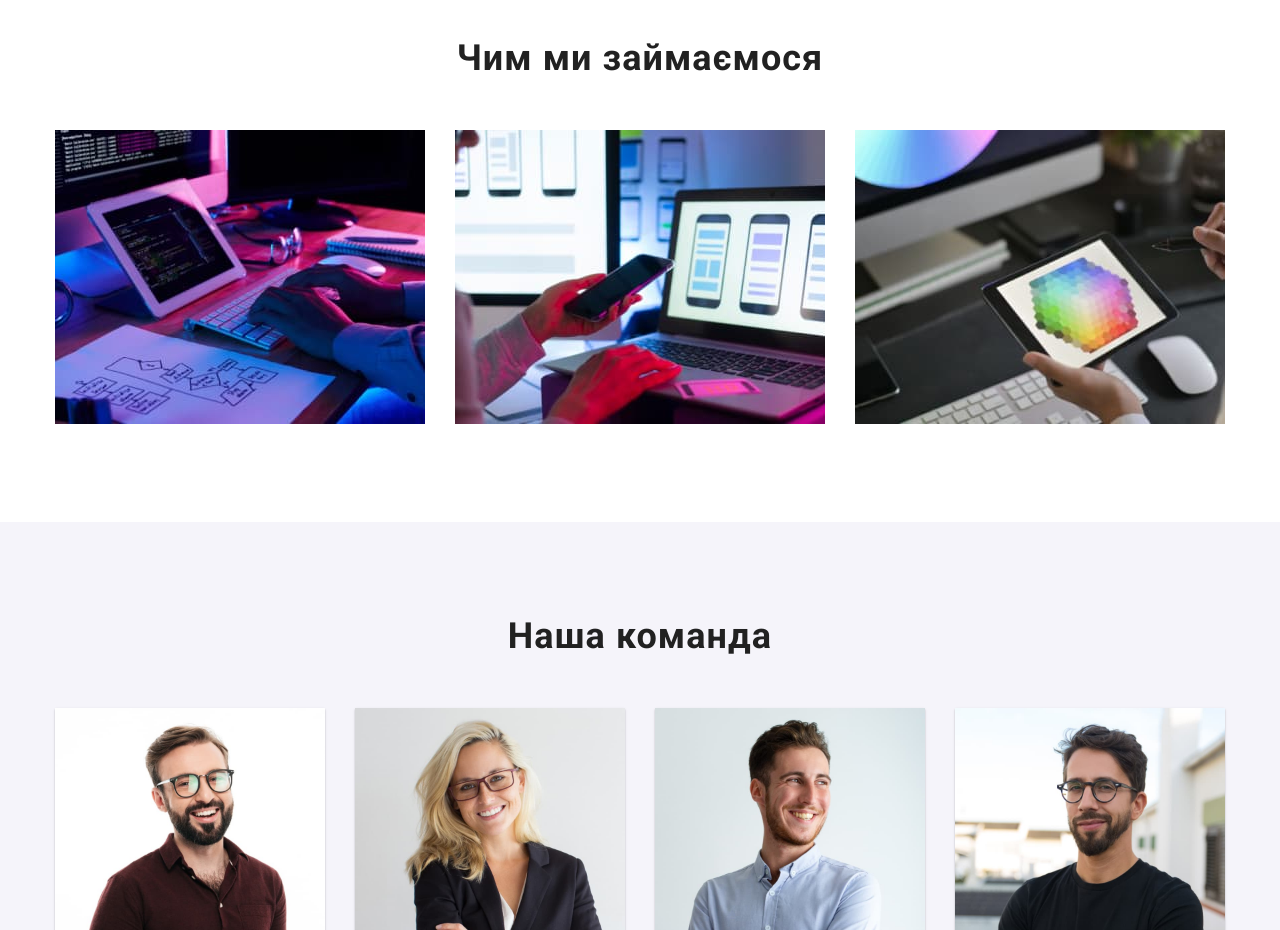
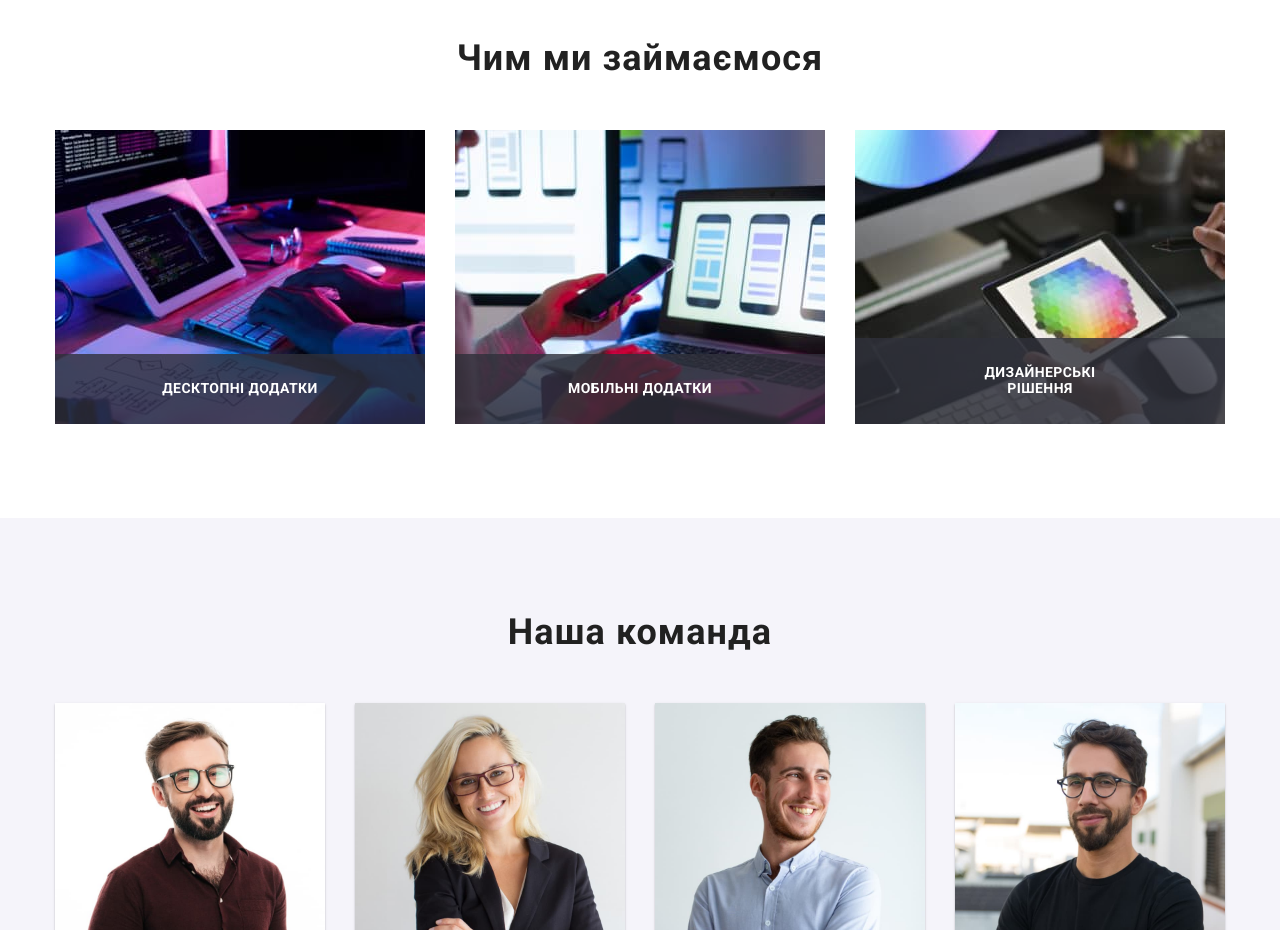
Before and after one commit to AndriiKostenko84/goit-markup-hw-05, a plain HTML site: page index.html in a window 1280 px wide. Shown: the part 1080-2010 px from the top of the page. Drawn offline with nearby package versions, Linux system fonts and the light colour scheme.

Commit message:
додає текст поверх тексту

```diff
--- a/css/styles.css
+++ b/css/styles.css
@@ -314,6 +314,32 @@ ul {
   gap: var(--indent);
 }
 
+
+.work-thumb {
+position: relative;
+
+}
+.work-img {
+  display: block;
+}
+
+.work-text {
+  position: absolute;
+  bottom: 0;
+  width: 100%;
+    padding: 27px 107px;
+    font-style: normal;
+    font-weight: 700;
+    font-size: 14px;
+    line-height: 1.14;
+    text-align: center;
+    letter-spacing: 0.03em;
+    text-transform: uppercase;
+
+    color: var(--third-color);
+    background: rgba(47, 48, 58, 0.8);
+}
+
 /* -----Work----- */
 
 /* -----Our Team----- */
--- a/index.html
+++ b/index.html
@@ -152,28 +152,38 @@
           <h2 class="section-title">Чим ми займаємося</h2>
           <ul class="work-list list">
             <li>
-              <img
+              <div class="work-thumb">
+               <img class="work-img"
                 src="./images/type.jpg"
                 alt="друкує"
                 width="370"
                 height="294"
               />
+              <p class="work-text">Десктопні додатки</p>
+              </div>
             </li>
             <li>
-              <img
+              <div class="work-thumb">
+                 <img class="work-img"
                 src="./images/phone.jpg"
                 alt="дзвонить"
                 width="370"
                 height="294"
               />
+              <p class="work-text">Мобільні додатки</p>
+              </div>
             </li>
             <li>
-              <img
+              <div class="work-thumb">
+                <img class="work-img"
                 src="./images/tablet.jpg"
                 alt="працює на планшеті"
                 width="370"
                 height="294"
               />
+              <p class="work-text">Дизайнерські рішення</p>
+              </div>
+
             </li>
           </ul>
         </div>
```
